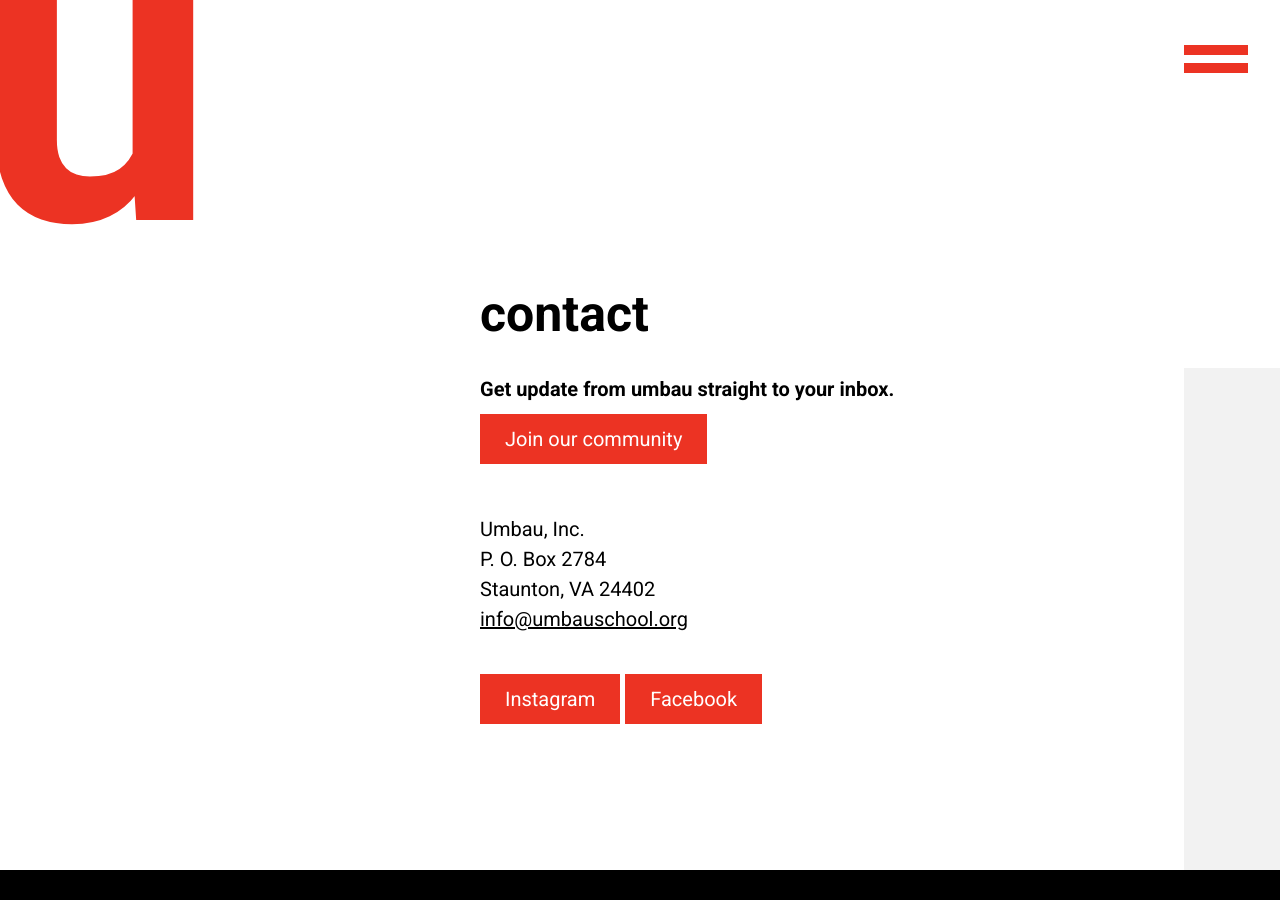
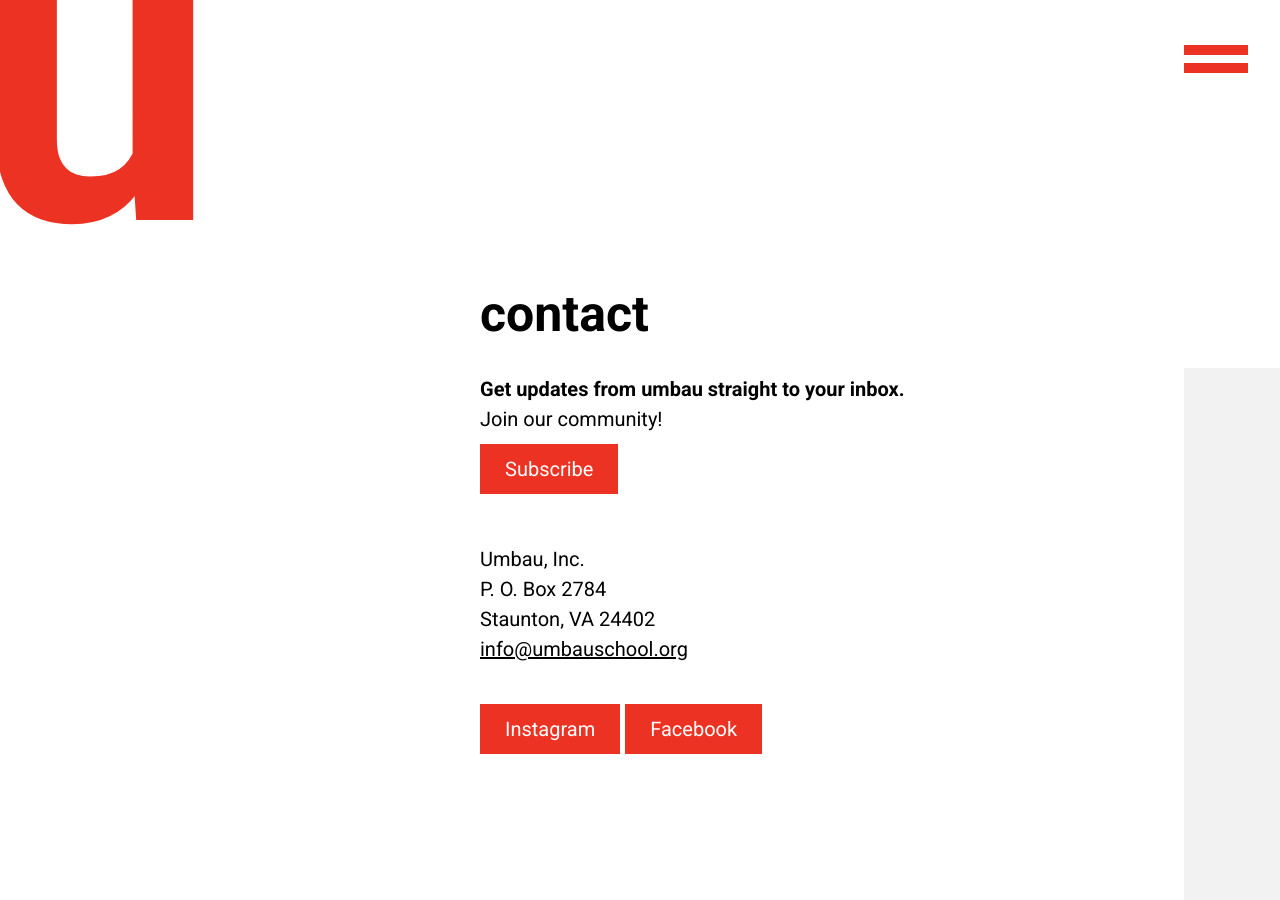
Before and after one commit to umbauschool/umbauschool.github.io, a Jekyll site: the page built from index.md, in a window 1280 px wide and 900 px high, scrolled down 15630 px. Built offline with Jekyll 4.4.1, drawn with Linux system fonts in a browser that asks for light colours; our own code applies the rules of GitHub Pages for plain Markdown files; before the commit the page ends 16500 px from its top, so only the background shows below that.

Commit message:
Update index.md

```diff
--- a/index.md
+++ b/index.md
@@ -302,8 +302,9 @@
 
 # contact
 
-**Get update from umbau straight to your inbox.**
-<a class="btn" href="https://mailchi.mp/a73ff65d7dae/umbau">Join our community</a>
+**Get updates from umbau straight to your inbox.**
+Join our community!
+<a class="btn" href="https://mailchi.mp/a73ff65d7dae/umbau">Subscribe</a>
 
 Umbau, Inc.
 P. O. Box 2784
```
